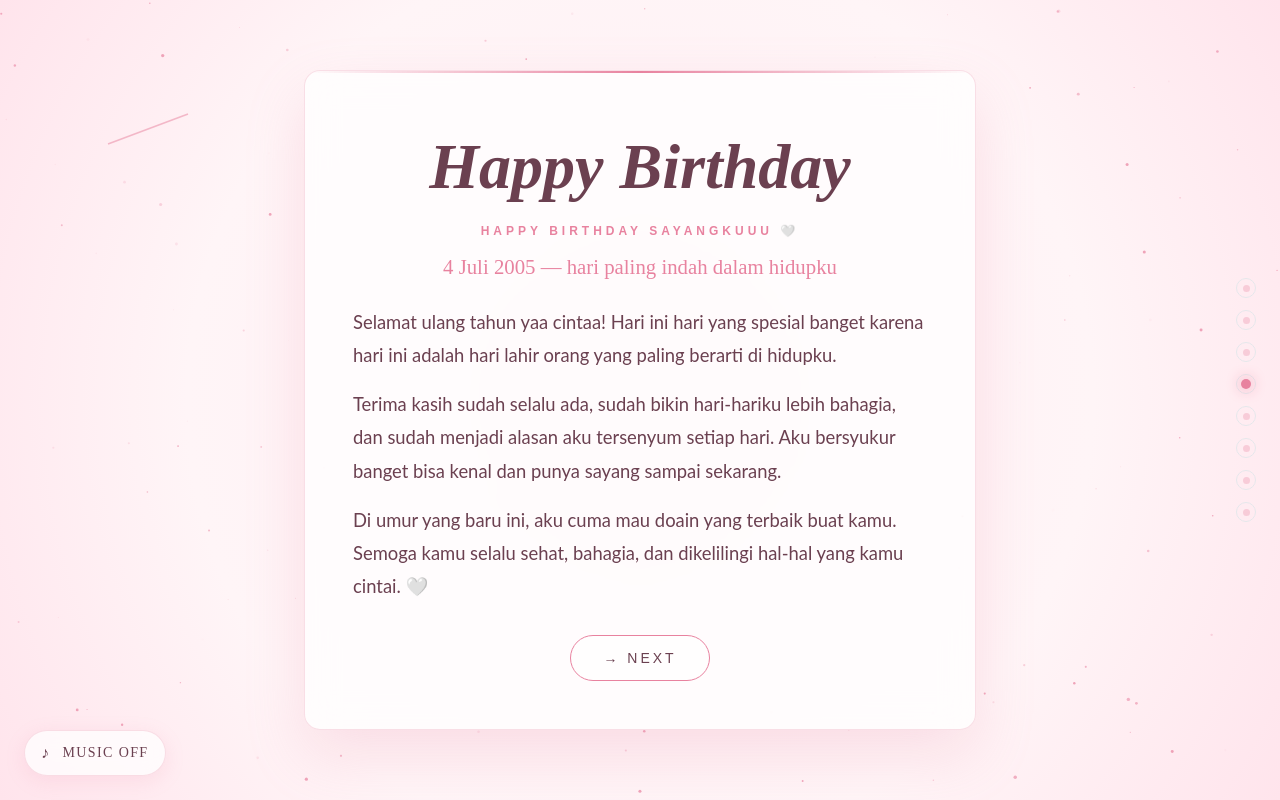
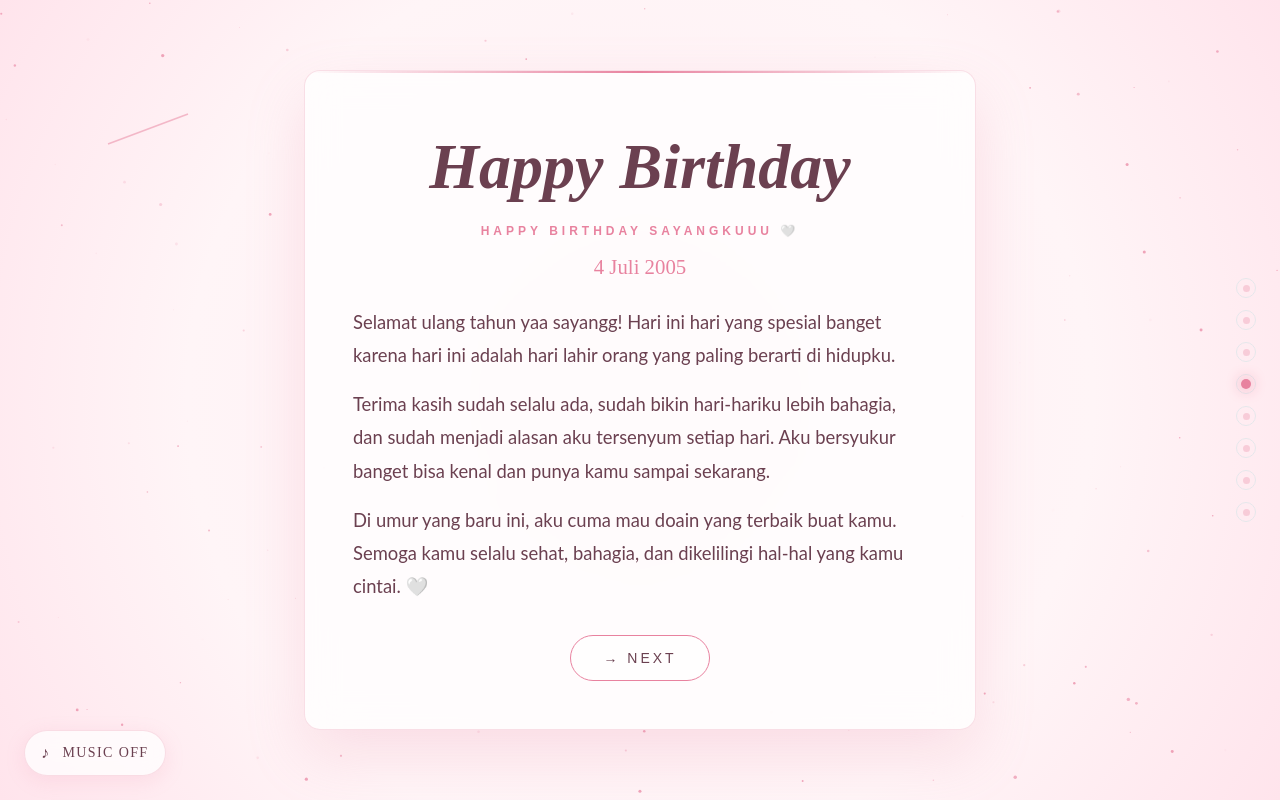
Before and after one commit to dmakapeli-prog/birthday-siti, a Next.js app: page / in a window 1280 px wide. Both pictures are taken after a click on the button 1246 px from the left and 384 px from the top of the page. Built offline with nearby package versions, Linux system fonts and the light colour scheme.

Commit message:
Update teks surat ucapan ulang tahun

```diff
--- a/src/components/SectionLetter.tsx
+++ b/src/components/SectionLetter.tsx
@@ -10,12 +10,12 @@ export default function SectionLetter({ onNext }: { onNext: () => void }) {
         <div className="text-center mb-6">
           <h2 className="font-cormorant italic" style={{ fontSize: 'clamp(2.5rem,5vw,4rem)', fontWeight: 600, color: 'var(--ink)' }}>Happy Birthday</h2>
           <p className="text-xs tracking-[4px] uppercase mt-2" style={{ color: 'var(--rose)', fontFamily: 'sans-serif', fontWeight: 600 }}>HAPPY BIRTHDAY SAYANGKUUU 🤍</p>
-          <p className="font-dancing mt-3" style={{ fontSize: '1.3rem', color: 'var(--rose)' }}>4 Juli 2005 — hari paling indah dalam hidupku</p>
+          <p className="font-dancing mt-3" style={{ fontSize: '1.3rem', color: 'var(--rose)' }}>4 Juli 2005</p>
         </div>
 
         <div className="text-left leading-relaxed" style={{ fontSize: 'clamp(0.95rem,1.8vw,1.15rem)', color: 'var(--ink)', fontFamily: 'Lato, sans-serif', fontWeight: 400, lineHeight: 1.8 }}>
-          <p className="mb-4">Selamat ulang tahun yaa cintaa! Hari ini hari yang spesial banget karena hari ini adalah hari lahir orang yang paling berarti di hidupku.</p>
-          <p className="mb-4">Terima kasih sudah selalu ada, sudah bikin hari-hariku lebih bahagia, dan sudah menjadi alasan aku tersenyum setiap hari. Aku bersyukur banget bisa kenal dan punya sayang sampai sekarang.</p>
+          <p className="mb-4">Selamat ulang tahun yaa sayangg! Hari ini hari yang spesial banget karena hari ini adalah hari lahir orang yang paling berarti di hidupku.</p>
+          <p className="mb-4">Terima kasih sudah selalu ada, sudah bikin hari-hariku lebih bahagia, dan sudah menjadi alasan aku tersenyum setiap hari. Aku bersyukur banget bisa kenal dan punya kamu sampai sekarang.</p>
           <p>Di umur yang baru ini, aku cuma mau doain yang terbaik buat kamu. Semoga kamu selalu sehat, bahagia, dan dikelilingi hal-hal yang kamu cintai. 🤍</p>
         </div>
 
--- a/src/components/SectionVideo.tsx
+++ b/src/components/SectionVideo.tsx
@@ -80,7 +80,7 @@ export default function SectionVideo({ onNext }: { onNext: () => void }) {
       </div>
 
       <p className="relative z-10 mt-3 text-xs sm:text-sm" style={{ color: 'var(--rose)', fontFamily: 'sans-serif' }}>
-        * Taruh file video di folder public/video/video-ulang-tahun.mp4 😊
+
       </p>
 
       <button onClick={onNext} className="relative z-10 mt-4 sm:mt-6 px-6 sm:px-8 py-2.5 sm:py-3 rounded-full text-xs sm:text-sm tracking-[3px] uppercase transition-all duration-300 hover:scale-105 hover:bg-[var(--rose)] hover:text-white hover:border-[var(--rose)] hover:shadow-lg min-h-[44px]" style={{ border: '1px solid var(--rose)', color: 'var(--ink)', background: 'rgba(255,255,255,0.6)', fontFamily: 'sans-serif' }}>
```
